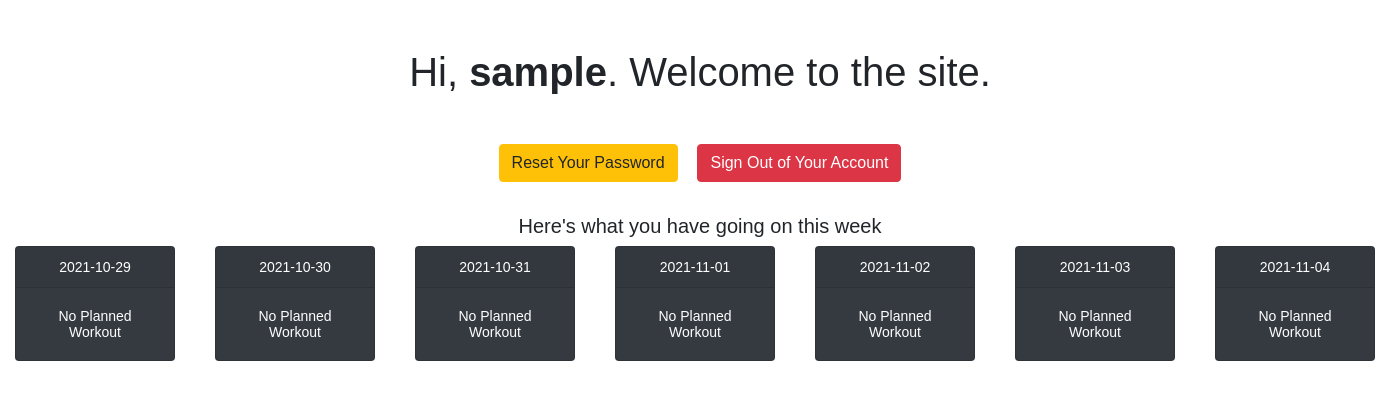
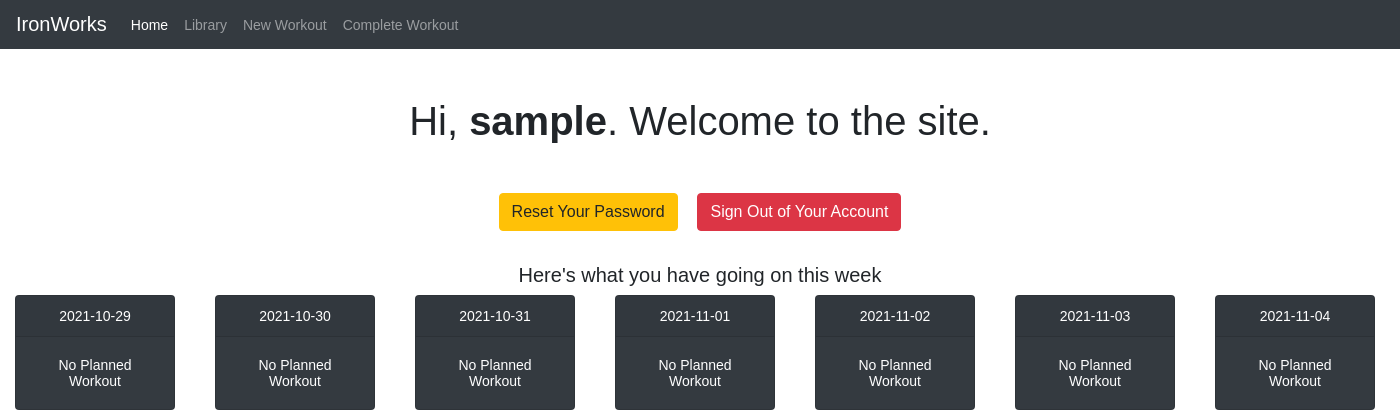
Before and after one commit to elmertheriot/php-fitness-app, a PHP site: page /welcome.php in a window 1400 px wide. Shown: the top 420 px of the page. Run offline with PHP 8.4, Linux system fonts and the light colour scheme; the visitor is signed in with stand-in values (Sample User, id 1); data that the repository does not hold is empty.

Commit message:
Added a navbar.

```diff
--- a/welcome.php
+++ b/welcome.php
@@ -81,6 +81,30 @@ for($i=0;$i<count($daysOfWeekNextSevenDays);$i++) {
     </style>
 </head>
 <body>
+
+    <nav class="navbar navbar-expand-lg navbar-dark bg-dark">
+        <a class="navbar-brand" href="#">IronWorks</a>
+        <button class="navbar-toggler" type="button" data-toggle="collapse" data-target="#navbarSupportContent" aria-controls="navbarSupportedContent" aria-expanded="false" aria-label="Toggle navigation">
+            <span class="navbar-toggler-icon"></span>
+        </button>
+    <div class="collapse navbar-collapse" id="navbarSupportedContent">
+        <ul class="navbar-nav mr-auto">
+        <li class="nav-item active">
+            <a class="nav-link" href="welcome.php">Home <span class="sr-only">(current)</span></a>
+        </li>
+        <li class="nav-item">
+            <a class="nav-link" href="exercise-library.php">Library</a>
+        </li>
+        <li class="nav-item">
+            <a class="nav-link" href="add-workout.php">New Workout</a>
+        </li>
+        <li class="nav-item">
+            <a class="nav-link" href="complete-workout.php">Complete Workout</a>
+        </li>
+        </ul>
+    </div>
+    </nav>
+
     <h1 class="my-5">Hi, <b><?php echo htmlspecialchars($_SESSION["username"]); ?></b>. Welcome to the site.</h1>
 
     <p>
```
Also changed, not shown: add-workout.php (+22 -0 lines), complete-workout.php (+22 -0 lines), exercise-library.php (+22 -0 lines).
